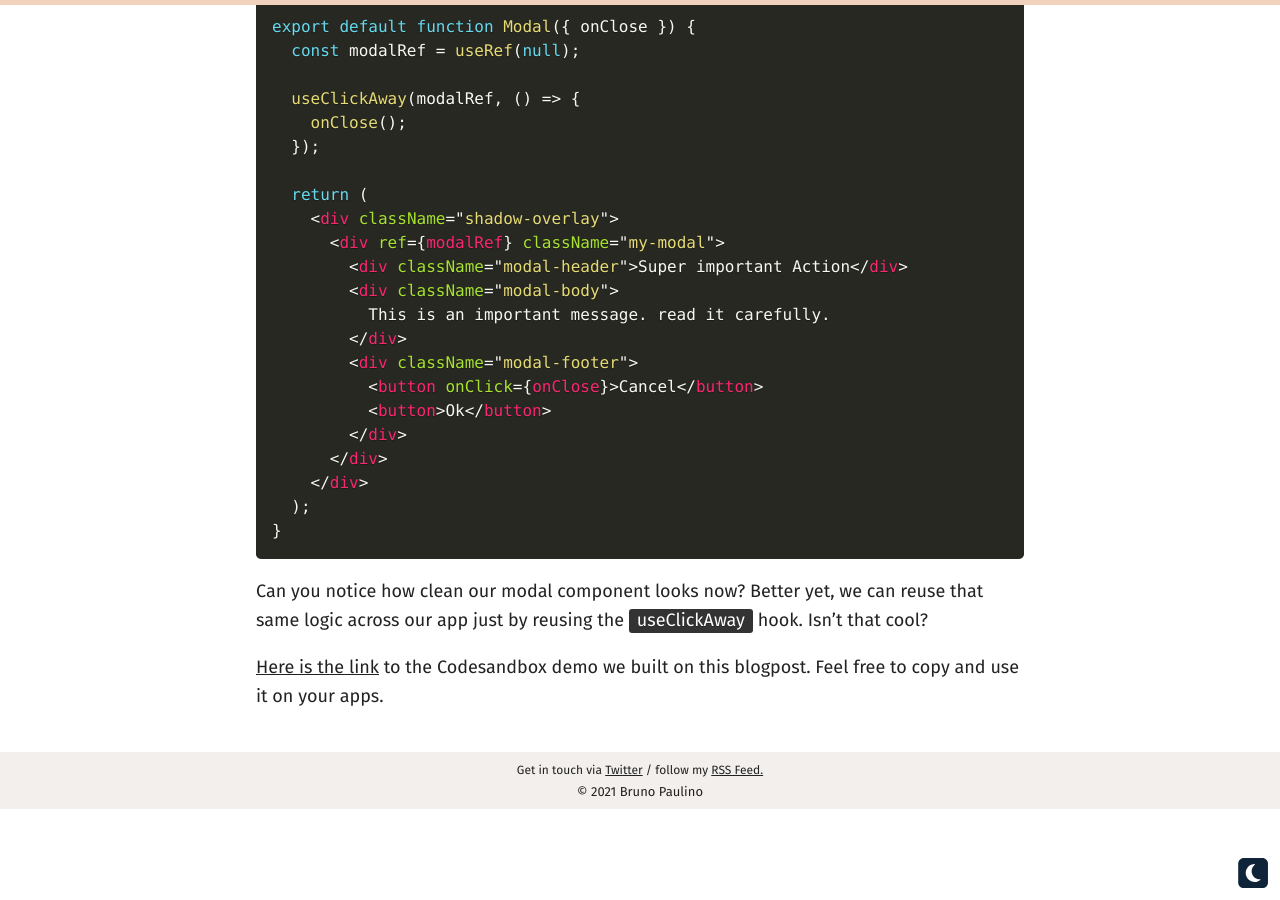
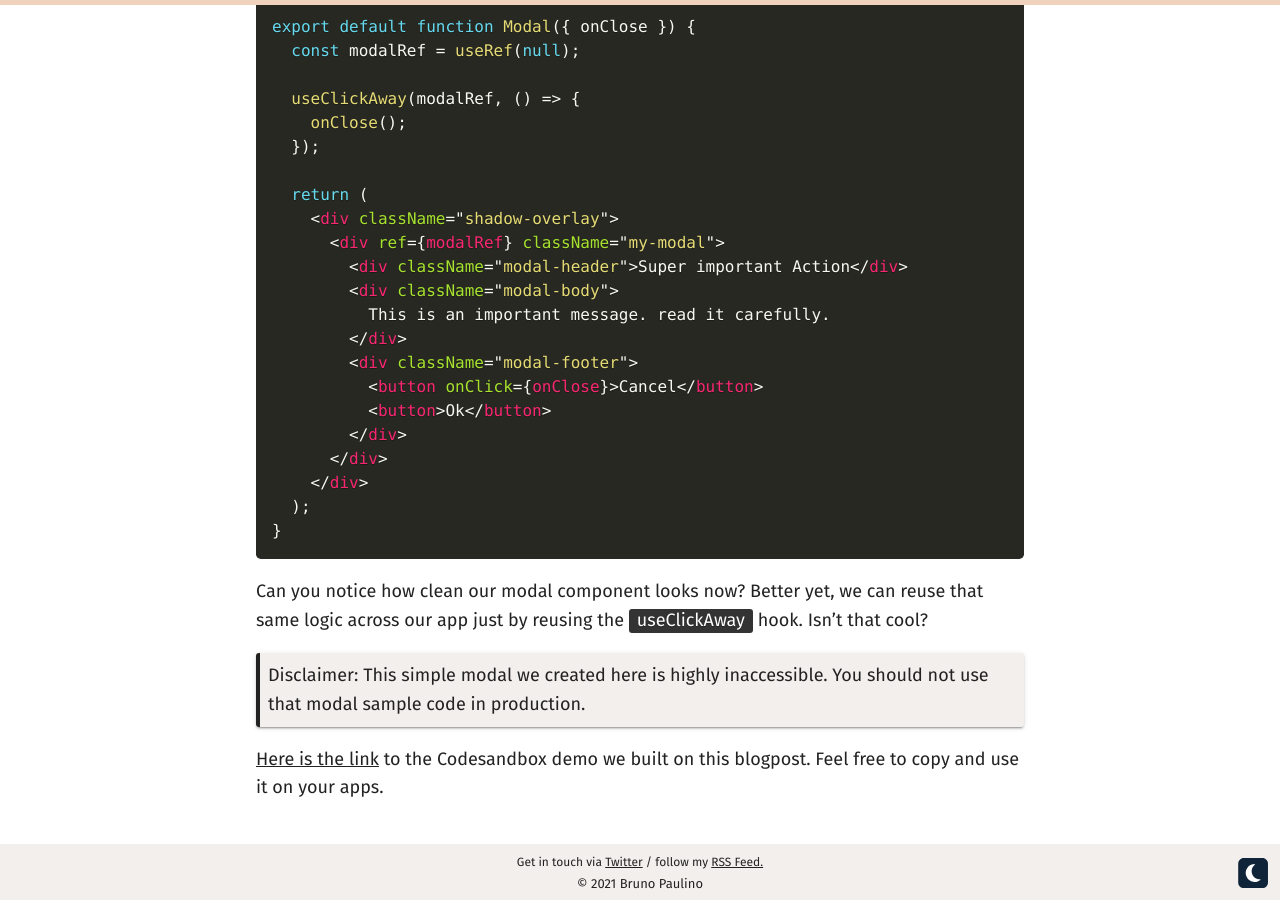
Before and after one commit to brunojppb/brunojppb.github.io, a Jekyll site: the page built from _posts/2020-09-20-using-custom-react-hooks-to-handle-components-external-events.md, in a window 1280 px wide and 900 px high, scrolled down 4296 px. Built offline with Jekyll 4.4.1, drawn with Linux system fonts in a browser that asks for light colours.

Commit message:
Add disclaimer about inaccessible modal

```diff
--- a/_posts/2020-09-20-using-custom-react-hooks-to-handle-components-external-events.md
+++ b/_posts/2020-09-20-using-custom-react-hooks-to-handle-components-external-events.md
@@ -150,4 +150,6 @@ export default function Modal({ onClose }) {
 
 Can you notice how clean our modal component looks now? Better yet, we can reuse that same logic across our app just by reusing the `useClickAway` hook. Isn't that cool?
 
+> Disclaimer: This simple modal we created here is highly inaccessible. You should not use that modal sample code in production.
+
 [Here is the link](https://codesandbox.io/s/react-custom-hooks-see0d) to the Codesandbox demo we built on this blogpost. Feel free to copy and use it on your apps.
```
